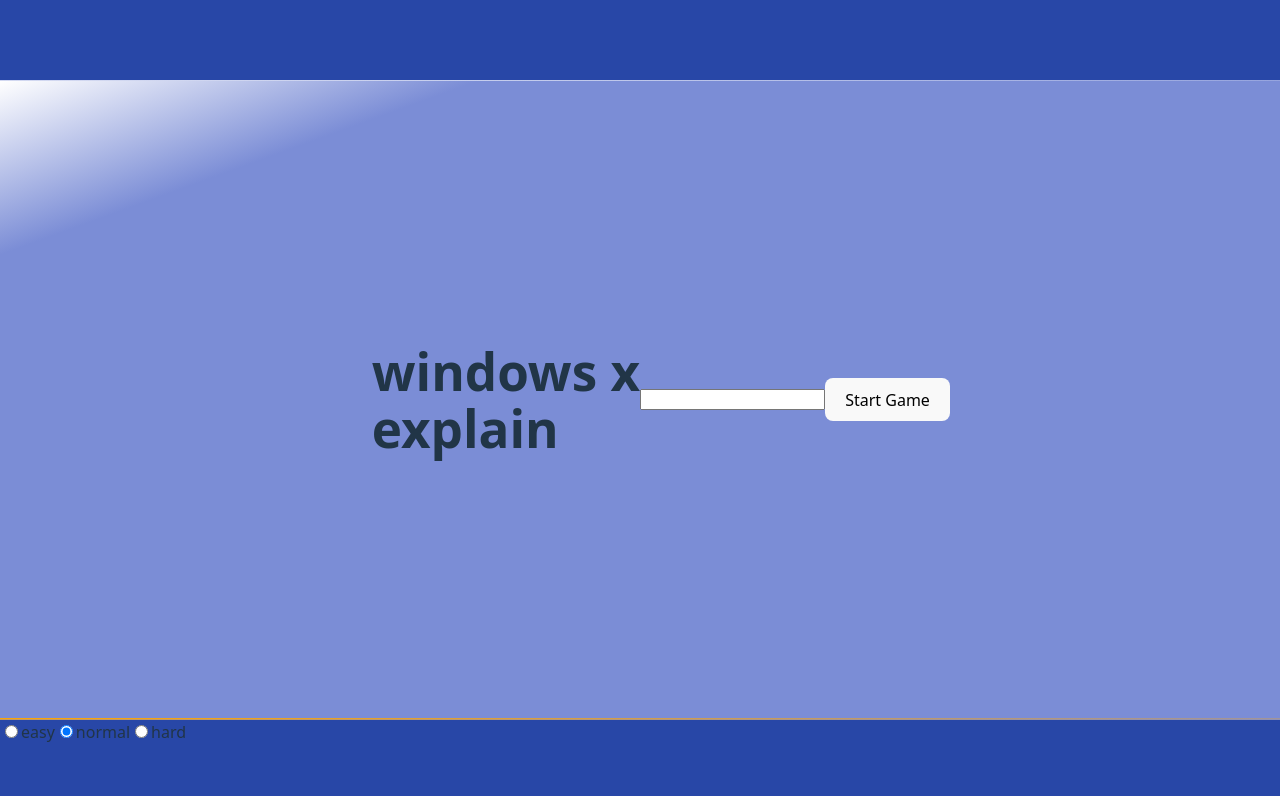
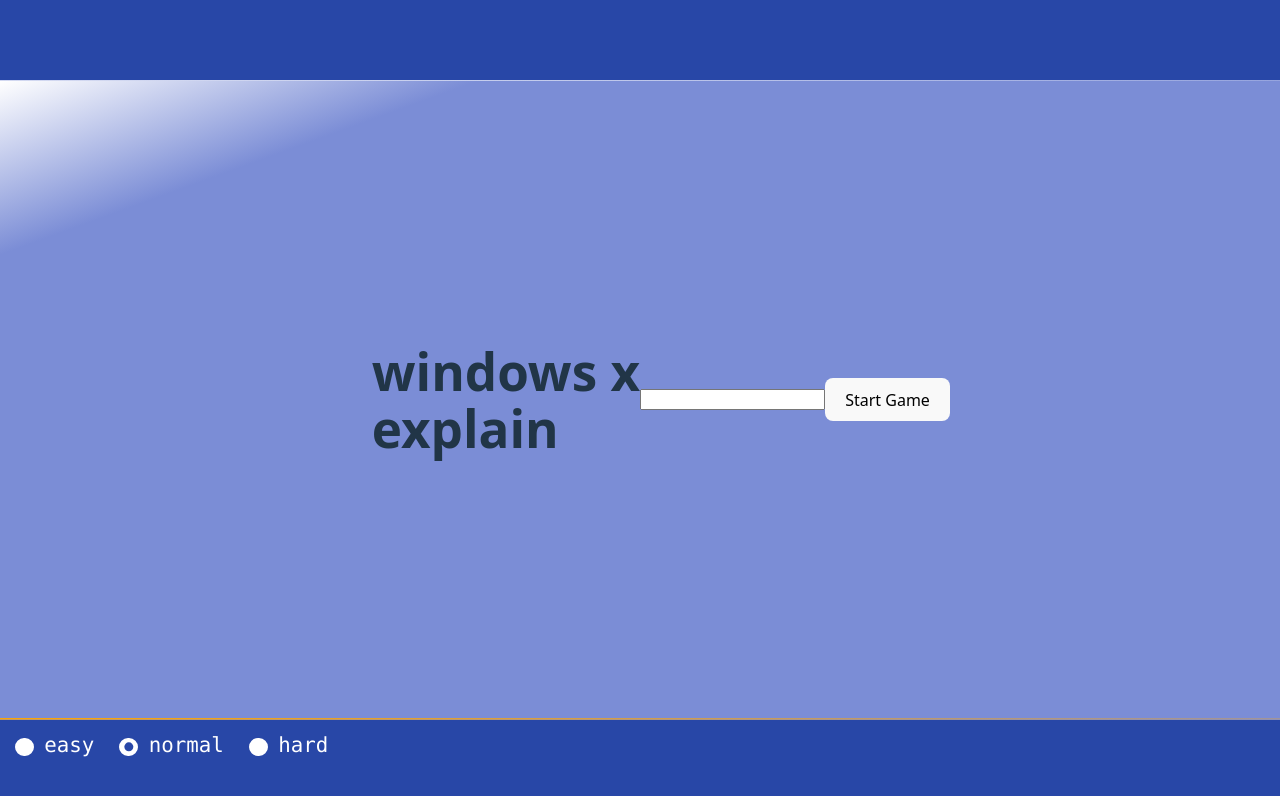
Before and after one commit to jack-app/jackHack2025_G, a React (Vite) app: page / in a window 1280 px wide. Shown: the top 796 px of the page. Built offline with nearby package versions, Linux system fonts and the light colour scheme.

Commit message:
buttonの見た目変更

```diff
--- a/src/start_page/main.css
+++ b/src/start_page/main.css
@@ -45,4 +45,54 @@
 #start-footer {
     height: 5em;
     background-color: rgb(40, 71, 167);
+    #difficulty_selector{
+        label {
+            cursor: pointer;
+            margin: 10px;
+            color: white;
+            font-weight: 400;
+            font-size: 1.3em;
+            font-family: Lucida Console;
+            display: inline-flex;
+            align-items: center;
+            gap: 8px;
+        }
+
+        input[type=radio]{
+            appearance: none;
+            -webkit-appearance: none;
+            width: 1.4em;
+            height: 1.4em;
+            border: 2px solid white;
+            border-radius: 50%;
+            background-color: white;
+            margin-right: 0.2em;
+            position: relative;
+            cursor: pointer;
+            display: inline-block;
+            vertical-align: middle;
+        }
+
+        input[type="radio"]:checked::before{
+            content: '';
+            position: absolute;
+            top: 50%;
+            left: 50%;
+            transform: translate(-50%, -50%);
+            width: 0.7em;
+            height: 0.7em;
+            border-radius: 50%;
+        }
+
+        input[id=easy]:checked::before{
+            background-color: rgb(6, 248, 58);
+        }
+        input[id=normal]:checked::before{
+            background-color: rgb(40, 71, 167);
+        }
+        input[id=hard]:checked::before{
+            background-color: rgb(248, 6, 6);
+        }
+
+    }
 }
--- a/src/start_page/main.jsx
+++ b/src/start_page/main.jsx
@@ -28,7 +28,7 @@
                             props.handler.difficultyUpdate(element.target.value)
                             setDifficulty(element.target.value)
                         }}
-                        type="radio" name="difficulty" value="easy"
+                        type="radio" name="difficulty" value="easy" id="easy"
                         checked={difficulty === "easy"}
                     />
                     easy
@@ -39,7 +39,7 @@
                             props.handler.difficultyUpdate(element.target.value)
                             setDifficulty(element.target.value)
                         }}
-                        type="radio" name="difficulty" value="normal"
+                        type="radio" name="difficulty" value="normal" id="normal"
                         checked={difficulty === "normal"}
                     />
                     normal
@@ -50,7 +50,7 @@
                             props.handler.difficultyUpdate(element.target.value)
                             setDifficulty(element.target.value)
                         }}
-                        type="radio" name="difficulty" value="hard"
+                        type="radio" name="difficulty" value="hard" id="hard"
                         checked={difficulty === "hard"}
                     />
                     hard
```
